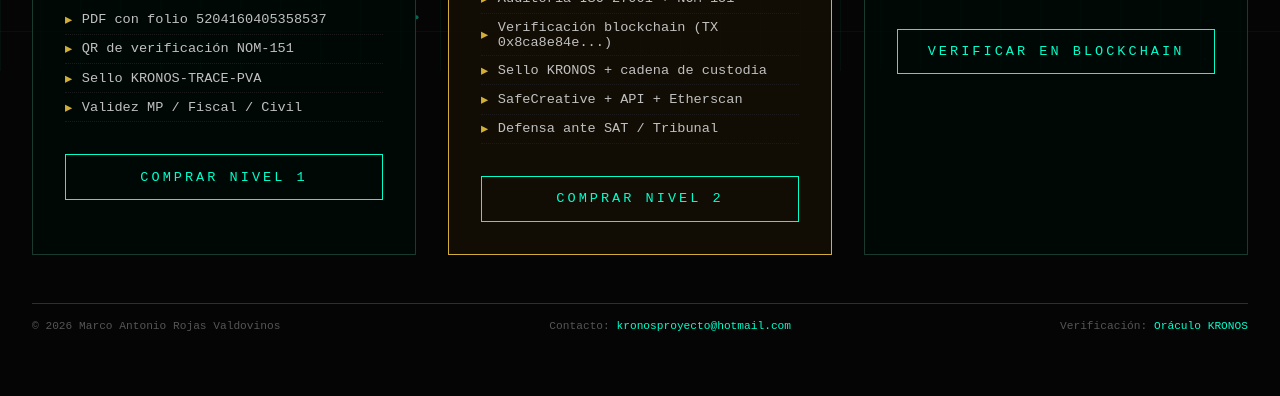
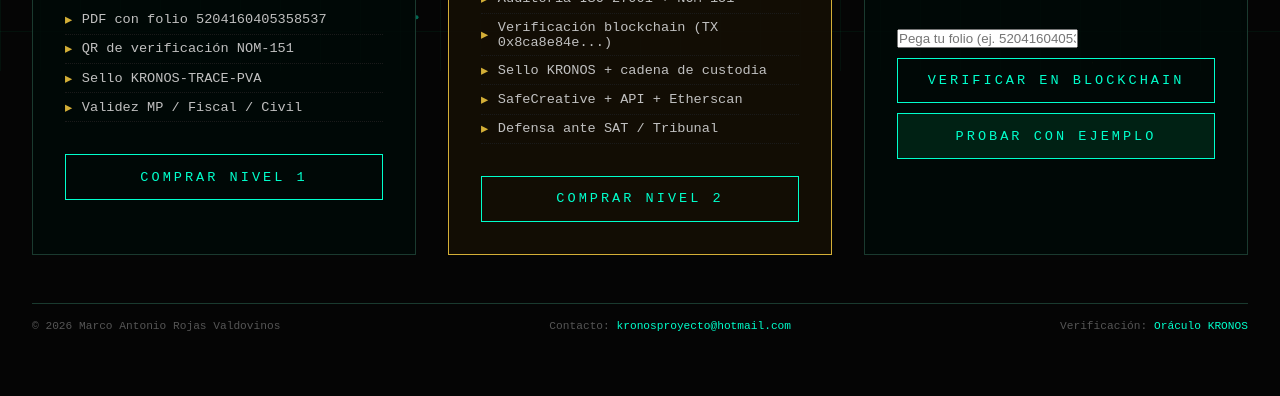
Before and after one commit to Marcorojas17/PVA-Protocolo-Vida-Autopoietica-, a plain HTML site: page web/marketplace.html in a window 1280 px wide. Shown: the part 729-1125 px from the top of the page. Drawn offline with Linux system fonts and the light colour scheme.

Commit message:
feat: demo interactiva de verificación pública

```diff
--- a/web/marketplace.html
+++ b/web/marketplace.html
@@ -62,7 +62,7 @@
         <div class="services-grid">
             <div class="service-panel"><div class="sample-code"><span>MUESTRA: N1-DICTAMEN</span><span>📄 PDF + QR</span></div><div class="service-title">Dictamen Inicial</div><div class="sample-box"><div class="mini-doc"><strong>DICTAMEN PERICIAL</strong><br>Folio: <span class="folio">5204160405358537</span><br>Perito: kronosproyecto@hotmail.com<br>Hash: <span class="hash">41a3683b...c4c3</span><br><div class="footer"><span>Firma KRONOS</span><span>Fecha: 08/07/2026</span></div></div><div class="mini-qr"></div><div class="mini-chain">QR de verificación NOM-151</div></div><div class="price-box"><span class="price">$49</span><span class="unit">USD / documento</span></div><ul class="feature-list"><li>PDF con folio 5204160405358537</li><li>QR de verificación NOM-151</li><li>Sello KRONOS-TRACE-PVA</li><li>Validez MP / Fiscal / Civil</li></ul><a href="https://www.mercadopago.com.mx/checkout/v1/redirect?pref_id=705092747-94058be9-a5fc-4d97-94ba-b46935f23cf4" target="_blank" class="action-btn" style="text-decoration:none; display:block; text-align:center;"><span>COMPRAR NIVEL 1</span></a></div>
             <div class="service-panel featured"><div class="sample-code"><span>MUESTRA: N2-AUDITORIA</span><span>⭐ PRO</span></div><div class="service-title">Auditoría ISO + Blockchain</div><div class="sample-box"><div class="mini-doc"><strong>AUDITORÍA COMPLETA</strong><br>Norma: ISO 27001 + NOM-151<br>Blockchain TX: <span class="hash">0x8ca8e84e...</span><br>Sello KRONOS: <span class="folio">KRONOS-TRACE-PVA</span><br></div><div class="mini-chain">✅ Cadena de custodia verificada<br>✅ Transacción confirmada en Ethereum<br>✅ Certificado ISO integrado</div></div><div class="price-box"><span class="price">$199</span><span class="unit">USD / pack pericial</span></div><ul class="feature-list"><li>Todo el Nivel 1</li><li>Auditoría ISO 27001 + NOM-151</li><li>Verificación blockchain (TX 0x8ca8e84e...)</li><li>Sello KRONOS + cadena de custodia</li><li>SafeCreative + API + Etherscan</li><li>Defensa ante SAT / Tribunal</li></ul><a href="https://www.mercadopago.com.mx/checkout/v1/redirect?pref_id=705092747-6325193d-f1d4-48fc-a833-0648bc73f2ec" target="_blank" class="action-btn" style="text-decoration:none; display:block; text-align:center;"><span>COMPRAR NIVEL 2</span></a></div>
-            <div class="service-panel"><div class="sample-code"><span>MUESTRA: V-FREE</span><span>🔍 VERIFY</span></div><div class="service-title">Verificación Pública</div><div class="sample-box"><div class="validation-box">✅ FOLIO VALIDADO<br>Folio: 5204160405358537<br>Estado: En blockchain</div></div><div class="price-box"><span class="price">$0</span><span class="unit">USD / consulta</span></div><ul class="feature-list"><li>Consulta en blockchain Ethereum</li><li>Valida integridad del sello</li><li>Comprueba autoría en SafeCreative</li><li>Instantáneo</li></ul><a href="verification.html" target="_blank" class="action-btn" style="text-decoration:none; display:block; text-align:center;"><span>VERIFICAR EN BLOCKCHAIN</span></a></div>
+            <div class="service-panel"><div class="sample-code"><span>MUESTRA: V-FREE</span><span>🔍 VERIFY</span></div><div class="service-title">Verificación Pública</div><div class="sample-box" id="verify-box"><div class="validation-box" id="validation-result">✅ FOLIO VALIDADO<br>Folio: 5204160405358537<br>Estado: En blockchain</div></div><div class="price-box"><span class="price">$0</span><span class="unit">USD / consulta</span></div><ul class="feature-list"><li>Consulta en blockchain Ethereum</li><li>Valida integridad del sello</li><li>Comprueba autoría en SafeCreative</li><li>Instantáneo</li></ul><div style="margin-top:10px;"><input type="text" id="folio-input" class="verify-input" placeholder="Pega tu folio (ej. 5204160405358537)"><button class="action-btn" onclick="verificarFolio()" style="margin-top:10px;"><span>VERIFICAR EN BLOCKCHAIN</span></button></div><button class="action-btn" onclick="verificarEjemplo()" style="margin-top:10px; background: rgba(0,255,150,0.1);"><span>PROBAR CON EJEMPLO</span></button></div>
         </div>
         <div class="lab-footer"><span>© 2026 Marco Antonio Rojas Valdovinos</span><span>Contacto: <a href="mailto:kronosproyecto@hotmail.com">kronosproyecto@hotmail.com</a></span><span>Verificación: <a href="https://marcorojas17.github.io/PVA-Protocolo-Vida-Autopoietica-/web/" target="_blank">Oráculo KRONOS</a></span></div>
     </div>
@@ -75,5 +75,26 @@
         animateParticles();
         window.addEventListener('resize', () => { canvas.width = window.innerWidth; canvas.height = window.innerHeight; });
     </script>
+
+<script>
+function verificarFolio() {
+    const input = document.getElementById('folio-input').value.trim();
+    const resultado = document.getElementById('validation-result');
+    if (input === "5204160405358537") {
+        resultado.innerHTML = "✅ FOLIO VALIDADO<br>Folio: " + input + "<br>Perito: kronosproyecto@hotmail.com<br>Hash: 41a3683b...c4c3<br>Estado: En blockchain<br><span style='color:#ffcc00;'>Sello: KRONOS-TRACE-PVA-5204160405358537</span>";
+        resultado.style.borderColor = "#00ffcc"; resultado.style.color = "#00ffcc";
+    } else if (input === "") {
+        resultado.innerHTML = "⚠️ Ingresa un folio para verificar.";
+        resultado.style.borderColor = "#ffcc00"; resultado.style.color = "#ffcc00";
+    } else {
+        resultado.innerHTML = "❌ FOLIO NO ENCONTRADO<br>El folio " + input + " no está registrado en blockchain.";
+        resultado.style.borderColor = "#ff4444"; resultado.style.color = "#ff4444";
+    }
+}
+function verificarEjemplo() {
+    document.getElementById('folio-input').value = "5204160405358537";
+    verificarFolio();
+}
+</script>
 </body>
 </html>
```
